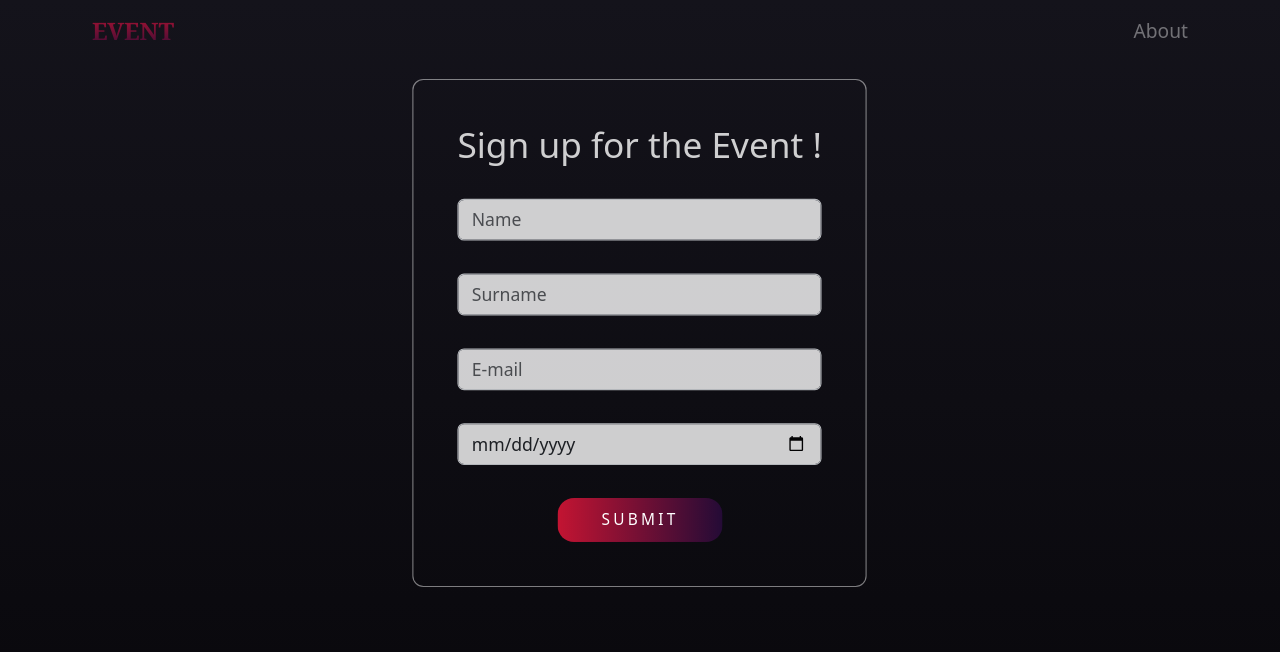
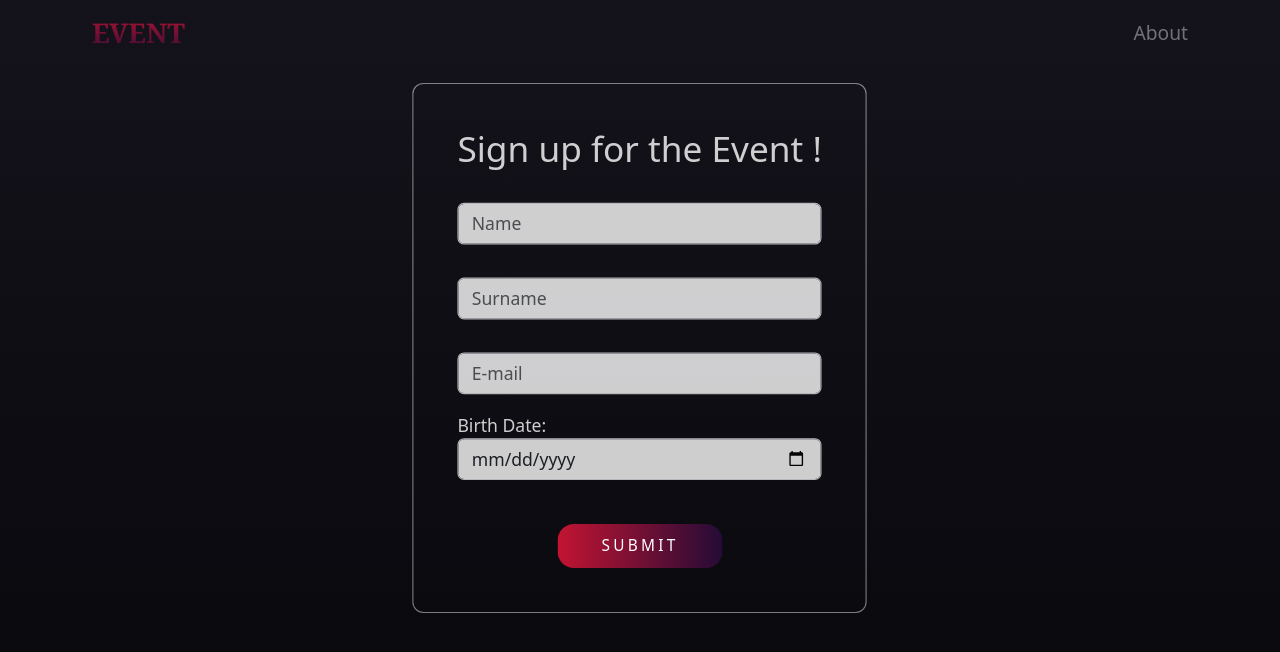
Before and after one commit to JohnnyFalcon/Event_form, a Django app: page / in a window 1280 px wide. Shown: the top 652 px of the page. Run offline with Django 4.2, Linux system fonts and the light colour scheme.

Commit message:
Update styles

```diff
--- a/eventapp/forms.py
+++ b/eventapp/forms.py
@@ -14,7 +14,7 @@ class EventForm(ModelForm):
             "name": "",
             "surname": "",
             "email": "",
-            "birth": "",
+            "birth": "Birth Date",
         }
         widgets = {
             "name": forms.TextInput(
@@ -30,7 +30,6 @@ class EventForm(ModelForm):
                 attrs={
                     "class": "form-control",
                     "type": "date",
-                    "placeholder": "Birth Date",
                 }
             ),
         }
--- a/eventapp/static/project.css
+++ b/eventapp/static/project.css
@@ -37,7 +37,7 @@ p span {
 
 }
 
-.form-div p {
+.signup-msg {
     font-size: 1.4rem;
     color: rgba(0, 255, 0, 0.3);
     text-align: center;
@@ -69,7 +69,7 @@ p span {
 }
 
 .navbar-brand {
-    font-size: 1.5rem;
+    font-size: 1.7rem;
     font-family: Georgia, serif;
     background-image: linear-gradient(to bottom, #c31432, #240b36);
     background-clip: text;
@@ -92,7 +92,7 @@ p span {
     cursor: pointer;
     display: inline-block;
     font-size: 14px;
-    margin: 0;
+    margin-top: 10px;
     height: 40px;
     width: 150px;
     outline: none;
@@ -130,8 +130,7 @@ p span {
 }
 
 input[type="text"],
-input[type="date"],
-input[type="email"] {
+input[type="date"] {
     margin-bottom: 30px;
 }
 
--- a/eventapp/templates/home.html
+++ b/eventapp/templates/home.html
@@ -7,7 +7,7 @@
     <div class="form-div">
     <h1>Sign up for the Event !</h1>
 {% if submitted %}
-<p>Thank you for singing up ! <br/><span> See you soon</span></p>
+<p class="signup-msg">Thank you for singing up ! <br/><span> See you soon</span></p>
 
 {% else %}
 <form action="" method= "POST">
```
